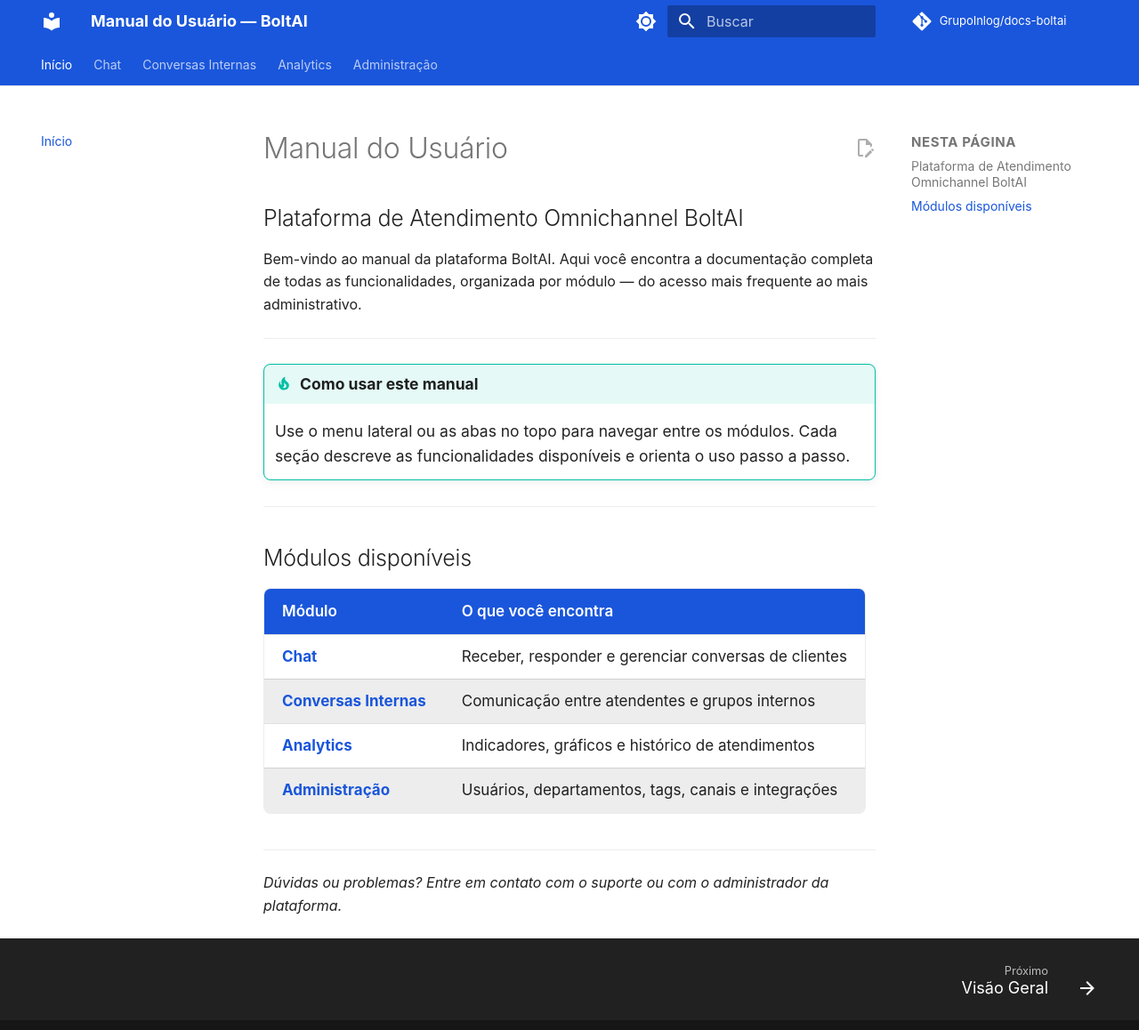
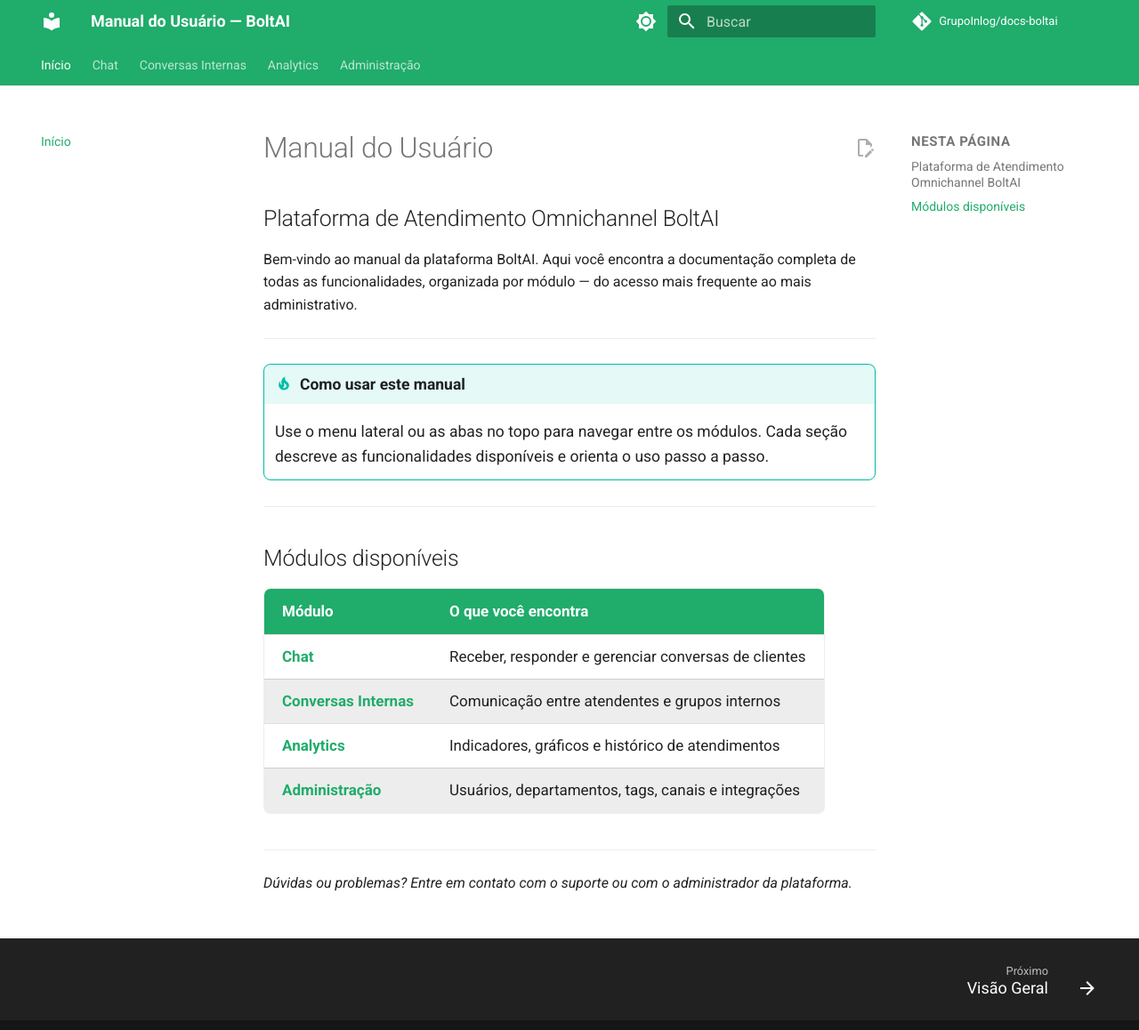
Before and after one commit to GrupoInlog/docs-boltai, an MkDocs documentation site: the page built from docs/index.md, in a window 1280 px wide and 1171 px high. Shown: the top 1158 px of the window at 89% size. Built offline with MkDocs 1.6.1 and Material for MkDocs 9.7.7, drawn with Linux system fonts in a browser that asks for light colours; comment, search, counter and statistics services are not loaded.

Commit message:
style: alinha tema da doc ao design system do app (Bolt/Mantine v9)
- Cor primária trocada de azul genérico para o verde da marca (#20AC6B)
  com a escala completa do design system (hover #1A9159, active #147246)
- Fonte alterada para Roboto / Roboto Mono (igual ao app)
- Dark mode com fundos do app (body #141414, superfícies #1E1E1E)
- Cores semânticas (success/warn/error/info) e radius/shadow alinhados

Co-Authored-By: Claude Opus 4.8 <noreply@anthropic.com>

```diff
--- a/docs/assets/custom.css
+++ b/docs/assets/custom.css
@@ -1,31 +1,69 @@
-/* ─── Paleta de cores BoltAI ─────────────────────────────────────── */
+/* ══════════════════════════════════════════════════════════════════
+   BoltAI — tema da documentação alinhado ao design system do app
+   (front-omnichannel · Mantine v9). Tokens extraídos de
+   baseTheme.ts / projectOverrides.ts.
+   ══════════════════════════════════════════════════════════════════ */
+
+/* ─── Paleta da marca (verde) — passos do design system ──────────── */
 :root {
-  --md-primary-fg-color:        #1A56DB;
-  --md-primary-fg-color--light: #3B82F6;
-  --md-primary-fg-color--dark:  #1E40AF;
-  --md-accent-fg-color:         #1A56DB;
-  --md-typeset-a-color:         #1A56DB;
+  --bolt-green-0: #E9F7F1;  /* fundo muito suave / hover sutil */
+  --bolt-green-1: #D2EEE1;  /* badge / tag light */
+  --bolt-green-5: #4DBD89;
+  --bolt-green-6: #20AC6B;  /* primary — cor principal da marca */
+  --bolt-green-7: #1A9159;  /* hover de botão primário */
+  --bolt-green-8: #147246;  /* active / pressed */
+  --bolt-green-9: #136D43;
+
+  /* Cores semânticas (light) */
+  --bolt-success: #4CAF50;
+  --bolt-warn:    #FAB005;
+  --bolt-error:   #DE3630;
+  --bolt-info:    #2196F3;
+
+  /* Mapeamento para o Material */
+  --md-primary-fg-color:        #20AC6B;
+  --md-primary-fg-color--light: #4DBD89;
+  --md-primary-fg-color--dark:  #1A9159;
+  --md-accent-fg-color:         #1A9159;
+  --md-typeset-a-color:         #1A9159;
 }
 
+/* ─── Dark mode (slate) — alinhado ao app ────────────────────────── */
 [data-md-color-scheme="slate"] {
-  --md-primary-fg-color:        #3B82F6;
-  --md-primary-fg-color--light: #60A5FA;
-  --md-primary-fg-color--dark:  #1A56DB;
-  --md-accent-fg-color:         #60A5FA;
+  --md-primary-fg-color:        #20AC6B;
+  --md-primary-fg-color--light: #4DBD89;
+  --md-primary-fg-color--dark:  #147246;
+  --md-accent-fg-color:         #79CDA6;
+  --md-typeset-a-color:         #4DBD89;
+
+  /* Fundos: body #141414 / superfícies #1E1E1E */
+  --md-default-bg-color:           #141414;
+  --md-code-bg-color:              #1E1E1E;
+  --md-default-fg-color--lightest: #2A2A2A;
+
+  /* Semânticas (dark) */
+  --bolt-success: #40C057;
+  --bolt-error:   #FA0505;
+  --bolt-info:    #57B7F2;
 }
 
-/* ─── Tipografia ─────────────────────────────────────────────────── */
+/* ─── Tipografia — Roboto (igual ao app) ─────────────────────────── */
 :root {
-  --md-text-font: "Inter", system-ui, sans-serif;
-  --md-code-font: "JetBrains Mono", "Fira Code", monospace;
+  --md-text-font: "Roboto", system-ui, sans-serif;
+  --md-code-font: "Roboto Mono", "JetBrains Mono", monospace;
+}
+
+body {
+  -webkit-font-smoothing: antialiased;
+  -moz-osx-font-smoothing: grayscale;
 }
 
 /* ─── Cabeçalho ──────────────────────────────────────────────────── */
 .md-header {
-  box-shadow: 0 1px 0 rgba(0,0,0,.08);
+  box-shadow: 0 1px 0 rgba(0, 0, 0, .08);
 }
 
-/* ─── Tabelas ────────────────────────────────────────────────────── */
+/* ─── Tabelas (radius md · header na cor da marca) ───────────────── */
 .md-typeset table:not([class]) {
   border-radius: 8px;
   overflow: hidden;
@@ -48,18 +86,24 @@
   background-color: var(--md-default-fg-color--lightest);
 }
 
-/* ─── Admonitions customizados ───────────────────────────────────── */
+/* ─── Admonitions / details (radius md, sombra xs) ───────────────── */
 .md-typeset .admonition,
 .md-typeset details {
   border-radius: 8px;
   font-size: .875rem;
+  box-shadow: 0 1px 3px rgba(0, 0, 0, .05);
 }
 
-/* ─── Imagens com bordas e sombra ────────────────────────────────── */
+/* ─── Botões de conteúdo (radius sm, como inputs do app) ─────────── */
+.md-typeset .md-button {
+  border-radius: 4px;
+}
+
+/* ─── Imagens com borda e sombra (shadow xs) ─────────────────────── */
 .md-typeset img {
   border-radius: 8px;
   border: 1px solid var(--md-default-fg-color--lightest);
-  box-shadow: 0 2px 8px rgba(0,0,0,.08);
+  box-shadow: 0 2px 8px rgba(0, 0, 0, .08);
   max-width: 100%;
 }
 
--- a/mkdocs.yml
+++ b/mkdocs.yml
@@ -9,6 +9,9 @@ theme:
   name: material
   language: pt-BR
   favicon: assets/favicon.png
+  font:
+    text: Roboto
+    code: Roboto Mono
   palette:
     - scheme: default
       primary: custom
```
